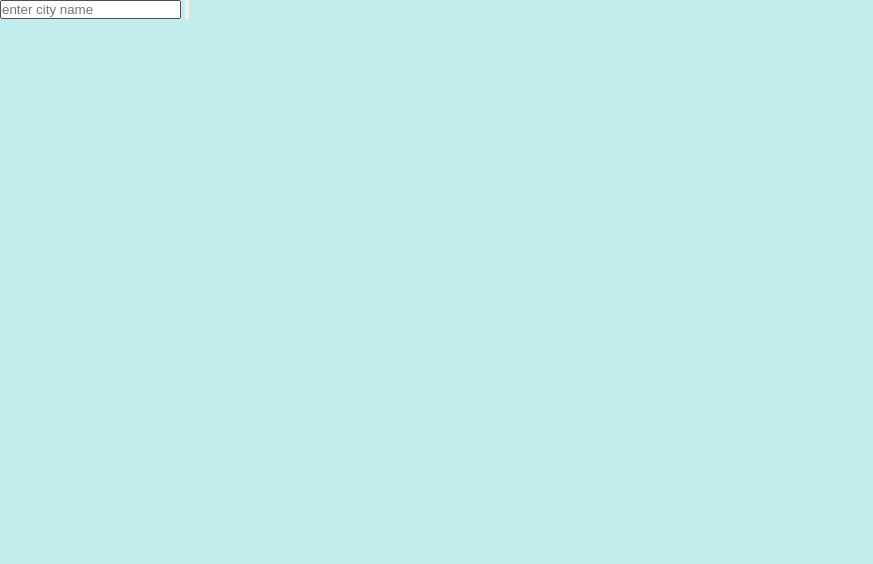
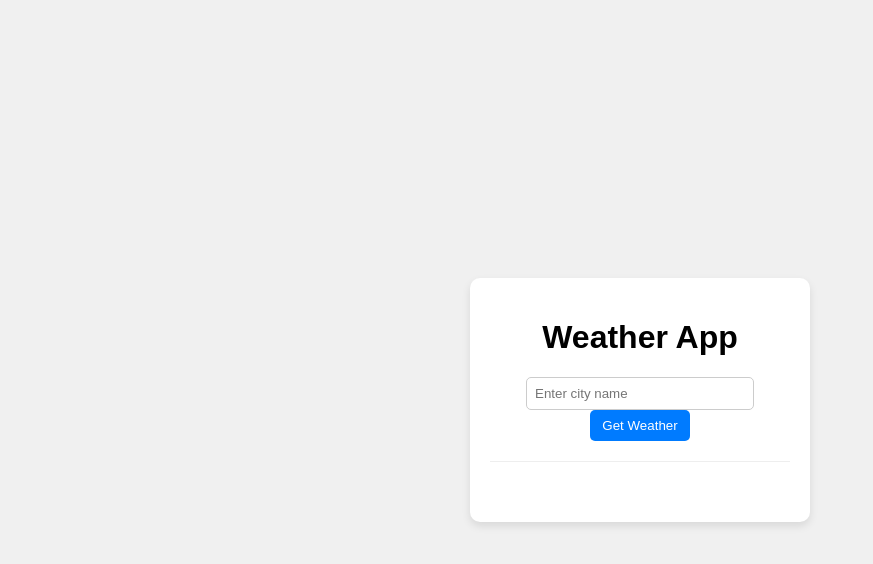
Before and after one commit to Dawit-Belayneh/weather-app, a plain HTML site: page index.html in a window 1280 px wide. Shown: the whole page, without its empty margins (0-873 px from the left). Drawn offline with Linux system fonts and the light colour scheme.

Commit message:
interface

```diff
--- a/index.html
+++ b/index.html
@@ -3,15 +3,23 @@
 <head>
     <meta charset="UTF-8">
     <meta name="viewport" content="width=device-width, initial-scale=1.0">
+    <title>Weather App</title>
     <link rel="stylesheet" href="style.css">
-    <title>Document</title>
 </head>
 <body>
-    <div class="card">
-        <div class="search">
-            <input type="text" placeholder="enter city name" spellcheck="false">
-            <button><img src="" alt=""></button>
+    <div class="weather-container">
+        <h1>Weather App</h1>
+        <div class="search-box">
+            <input type="text" id="city-input" placeholder="Enter city name">
+            <button id="search-btn">Get Weather</button>
+        </div>
+        <div class="weather-info" id="weather-info">
+            <h2 id="city-name"></h2>
+            <p id="temperature"></p>
+            <p id="description"></p>
+            <p id="humidity"></p>
         </div>
     </div>
+    <script src="script.js"></script>
 </body>
 </html>
--- a/style.css
+++ b/style.css
@@ -1,10 +1,52 @@
-*{
+body {
+    font-family: sans-serif;
+    background-color: #f0f0f0;
+    display: flex;
+    justify-content: center;
+    align-items: center;
+    height: 100vh;
     margin: 0;
-    padding: 0;
-    font-family: 'Poppins', sans-serif;
-    box-sizing: border-box;
 }
 
-body{
-    background: #c3ecec;
+.weather-container {
+    background-color: #fff;
+    padding: 20px;
+    border-radius: 10px;
+    box-shadow: 0 4px 8px rgba(0, 0, 0, 0.1);
+    text-align: center;
+    width: 300px;
 }
+
+.search-box {
+    margin-bottom: 20px;
+}
+
+#city-input {
+    padding: 8px;
+    width: 70%;
+    border-radius: 5px;
+    border: 1px solid #ccc;
+}
+
+#search-btn {
+    padding: 8px 12px;
+    border: none;
+    background-color: #007bff;
+    color: #fff;
+    border-radius: 5px;
+    cursor: pointer;
+}
+
+#search-btn:hover {
+    background-color: #0056b3;
+}
+
+.weather-info {
+    border-top: 1px solid #eee;
+    padding-top: 20px;
+}
+
+.weather-info h2 {
+    margin-top: 0;
+    color: #333;
+}
```
